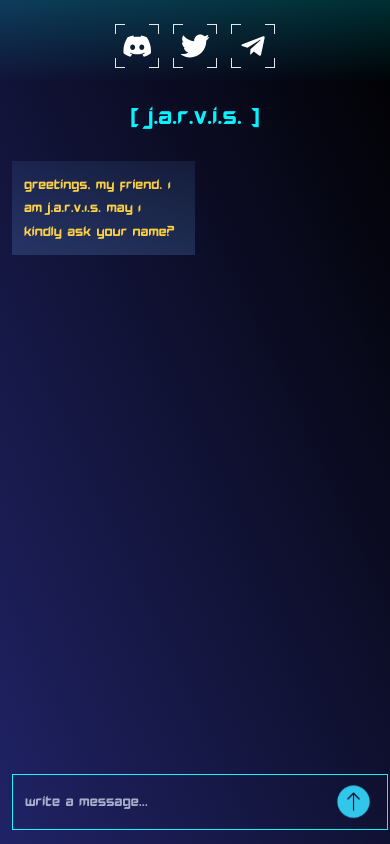
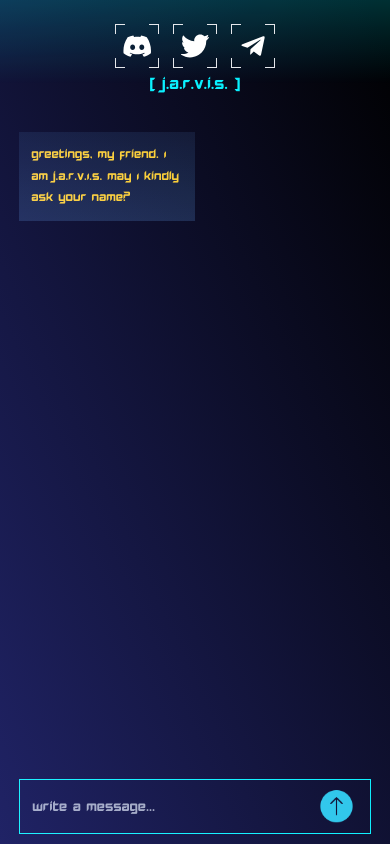
Before and after one commit to 0xArchitect/J.A.R.V.I.S, a React app: page / in a window 390 px wide. Both pictures are taken after a click on the button "ENTER J.A.R.V.I.S". Built offline with nearby package versions, Linux system fonts and the light colour scheme; what assets, dat.gui would draw is missing.

Commit message:
Responsiveness fixes

```diff
--- a/public/index.html
+++ b/public/index.html
@@ -14,7 +14,7 @@
       content="Your Universe needs you. Join the Passengers on their intergalactic mission to pioneer discovery and prosperity across the cosmos."
     />
     <link rel="manifest" href="%PUBLIC_URL%/manifest.json" />
-    <title>Passengers</title>
+    <title>J.A.R.V.I.S.</title>
   </head>
   <body>
     <noscript>You need to enable JavaScript to run this app.</noscript>
--- a/src/components/FlightList/FlightListBackground/FlightListBackground.tsx
+++ b/src/components/FlightList/FlightListBackground/FlightListBackground.tsx
@@ -29,7 +29,7 @@ export default function FlightListBackground({ playing, status }: FlightListBack
   const [data, setData] = useState([""]);
   const [id, setID] = useState("");
 
-  const[follow, setFollow] = useState([""]);
+  const [follow, setFollow] = useState([""]);
 
   const [prompt, setPrompt] = useState("");
   // const [userchats, setUserChats] = useState([""]);
@@ -58,7 +58,7 @@ export default function FlightListBackground({ playing, status }: FlightListBack
       uiLeftRef.current.play();
       uiRightRef.current.play();
 
-      gsap.to(uiVideosRef.current, { opacity: 1, duration: 3, ease: Power2.easeInOut});
+      gsap.to(uiVideosRef.current, { opacity: 1, duration: 3, ease: Power2.easeInOut });
       return;
     }
 
@@ -66,12 +66,12 @@ export default function FlightListBackground({ playing, status }: FlightListBack
     uiLeftRef.current.pause();
     uiRightRef.current.pause();
 
-    gsap.to(uiVideosRef.current, { opacity: 0, duration: 1, ease: Power4.easeIn});
+    gsap.to(uiVideosRef.current, { opacity: 0, duration: 1, ease: Power4.easeIn });
   }, [playing]);
 
   useEffect(() => {
     if (status === FlightState.FlightSpots || status === FlightState.NoDataFound)
-      gsap.to(videoRef.current, { opacity: 0, duration: 1, display: "none", zIndex: -100});
+      gsap.to(videoRef.current, { opacity: 0, duration: 1, display: "none", zIndex: -100 });
   });
 
   function toggleAudio() {
@@ -82,19 +82,19 @@ export default function FlightListBackground({ playing, status }: FlightListBack
     navigate('/');
   }
 
-  async function promptExec(prompt: string){
-    try{
+  async function promptExec(prompt: string) {
+    try {
       const arr = data;
       setLoading(true);
 
       console.log(prompt, id);
-      if(id === ""){
+      if (id === "") {
         console.log("no id")
-        await axios.post("https://jesusai-dyvdf.ondigitalocean.app/rest/chat", {chat: prompt}).then((res: any)=>{console.log(res); arr.pop(); arr.push(res.data.result); setID(res.data.chatId); setLoading(false)}).catch((err)=>{setLoading(false)});
+        await axios.post("https://jesusai-dyvdf.ondigitalocean.app/rest/chat", { chat: prompt }).then((res: any) => { console.log(res); arr.pop(); arr.push(res.data.result); setID(res.data.chatId); setLoading(false) }).catch((err) => { setLoading(false) });
       }
 
-      else{
-        await axios.post("https://jesusai-dyvdf.ondigitalocean.app/rest/chat", {chatId: id ,chat: prompt}).then((res: any)=>{console.log(res); arr.pop(); arr.push(res.data.result); setLoading(false)}).catch((err)=>{setLoading(false)});;
+      else {
+        await axios.post("https://jesusai-dyvdf.ondigitalocean.app/rest/chat", { chatId: id, chat: prompt }).then((res: any) => { console.log(res); arr.pop(); arr.push(res.data.result); setLoading(false) }).catch((err) => { setLoading(false) });;
       }
 
 
@@ -102,18 +102,18 @@ export default function FlightListBackground({ playing, status }: FlightListBack
       console.log("DONE");
 
     }
-    catch(err){
+    catch (err) {
       console.log(err);
     }
   }
 
-  async function followUp(){
+  async function followUp() {
     console.log("followup", id)
-    if(id){
+    if (id) {
 
-      try{
+      try {
         const arr = follow;
-        await axios.post("https://jesusai-dyvdf.ondigitalocean.app/rest/chat/followup", {chatId: id }).then((res: any)=>{
+        await axios.post("https://jesusai-dyvdf.ondigitalocean.app/rest/chat/followup", { chatId: id }).then((res: any) => {
           // console.log(res.data.result);
           const result = res.data.result;
 
@@ -125,7 +125,7 @@ export default function FlightListBackground({ playing, status }: FlightListBack
           console.log(followups);
         })
       }
-      catch(err){
+      catch (err) {
         console.log(err);
       }
     }
@@ -140,7 +140,7 @@ export default function FlightListBackground({ playing, status }: FlightListBack
     }
   }, [data, follow, loading]);
 
-  useEffect(()=>{
+  useEffect(() => {
     followUp();
   }, [data, id])
 
@@ -150,55 +150,41 @@ export default function FlightListBackground({ playing, status }: FlightListBack
     <div className="cover h-screen w-screen bg-gradient-to-tr from-[rgb(32,35,102)] to-black overflow-hidden relative pt-[60px]">
       <div className="h-full w-full relative">
         <div className="cover flex justify-center items-center overflow-hidden">
-          <div
-            ref={uiVideosRef}
-            className="mix-blend-screen min-w-[20vh] relative flex h-full w-full opacity-0"
-          >
-             <video ref={uiLeftRef} src={UI_LEFT} muted playsInline loop className={`h-full max-[1100px]:hidden ${isConsole? "block": "hidden"} `} />
+          <div ref={uiVideosRef} className="mix-blend-screen relative flex justify-center h-full w-full opacity-0">
+            <video ref={uiLeftRef} src={UI_LEFT} muted playsInline loop className={`h-full absolute left-0 max-[1100px]:hidden ${isConsole ? "block" : "hidden"} `} />
+            {status === FlightState.FlightSpots || status === FlightState.NoDataFound &&
+              <div className='main-container z-[50] w-[42.5%] max-[1200px]:w-[35%] max-[1100px]:w-full'>
 
-
-
-{status === FlightState.FlightSpots || status === FlightState.NoDataFound && <div className=' z-[50] p-5 w-[42.5%] max-[1200px]:w-[35%] max-[1100px]:w-full mt-10 pb-20'>
-
-<div className='mx-auto text-center'>
-      <h4 className='prompt text-primary-blue min-[1001px]:text-[3vw] text-[7vw]'>[ j.a.r.v.i.s. ]</h4>
+                <div className='text-center'>
+                  <h4 className='prompt text-primary-blue min-[1001px]:text-[3vw] text-[2rem]'>[ j.a.r.v.i.s. ]</h4>
                 </div>
 
-
-<div className='overflow-scroll noscr h-[70vh] min-[801px]:h-[62vh] pb-5 chat'>
+                <div className='overflow-scroll noscr pb-5 chat'>
 
                   <div className=' w-[50%] block mt-10'>
-      <h4 className='prompt text-yellow-400 bg-gradient-to-b min-[1001px]:text-[1.3vw] text-[4vw] from-blue-400/10 to-blue-400/20 p-5'>Greetings, my friend. I am J.A.R.V.I.S. may I kindly ask your name?</h4>
+                    <h4 className='prompt text-yellow-400 bg-gradient-to-b min-[1001px]:text-[1.5rem] text-[1.5rem] from-blue-400/10 to-blue-400/20 p-5'>
+                      Greetings, my friend. I am J.A.R.V.I.S. may I kindly ask your name?
+                    </h4>
                   </div>
 
-  {data.map((chat, i)=>(
+                  {data.map((chat, i) => (
+                    <div className={`${i == 0 && "hidden"} ${chat === "" ? "p-5" : "p-5"} w-[70%] my-5 flex ${i % 2 == 0 ? "bg-gradient-to-b from-blue-400/10 to-blue-400/20" : "bg-primary-blue float-right"}`}>
+                      <h4 className={` ${i % 2 == 0 ? "text-yellow-400 " : "text-black"} min-[1001px]:text-[1.3vw] text-[1.5rem] prompt `}>{i == data.length - 1 && loading ? "..." : chat}</h4>
+                    </div>
+                  ))}
 
-
-    <div className={`${i == 0 && "hidden"} ${chat === ""? "p-5": "p-5"} w-[70%] my-5 flex ${i%2 == 0 ? "bg-gradient-to-b from-blue-400/10 to-blue-400/20": "bg-primary-blue float-right"}`}>
-    <h4 className={` ${i%2 == 0? "text-yellow-400 " : "text-black"} min-[1001px]:text-[1.3vw] text-[4vw] prompt `}>{i == data.length-1 && loading ? "...": chat}</h4>
-
-
-</div>
-
-  )) }
-
-  <div className='grid grid-flow-cols gap-5 grid-cols-3 min-[1100px]:w-[80%] mx-auto'>
-
-  {!loading && follow.map((f, i)=>(
-
-      <div onClick={()=>{
-
+                  <div className='grid grid-flow-cols gap-5 grid-cols-3 min-[1100px]:w-[100%] mx-auto'>
+                    {!loading && follow.map((f, i) => (
+                      <div onClick={() => {
                         const arr = data;
-
                         promptExec(f);
                         arr.push(f);
                         arr.push("");
                         setData(arr);
                         setPrompt("");
                         // ${i !== 2 && i!==3 && i!==4 ? "hidden": null}
-
-        }} className={`${f==""? "hidden": null} p-3 border-[1px] border-blue-300 bg-gradient-to-b from-blue-300/10 to-blue-300/30`}>
-        <h4 className=' prompt text-[1.2vw] max-[1100px]:text-[3vw]'>{f.substring(0,100)}...</h4>
+                      }} className={`${f == "" ? "hidden" : null} p-3 border-[1px] border-blue-300 bg-gradient-to-b from-blue-300/10 to-blue-300/30`}>
+                        <h4 className=' prompt text-[1rem] max-[1100px]:text-[1.5rem] overflow-hidden'>{f.substring(0, 100)}...</h4>
                       </div>
                     ))
                     }
@@ -207,13 +193,12 @@ export default function FlightListBackground({ playing, status }: FlightListBack
 
                   <div ref={contentRef} className='mt-5' />
                 </div>
-  <form onSubmit={(e)=>{
 
+                <form
+                  onSubmit={(e) => {
                     e.preventDefault();
-
                     const arr = data;
-
-    if(prompt !== ""){
+                    if (prompt !== "") {
 
                       promptExec(prompt);
                       arr.push(prompt);
@@ -221,24 +206,20 @@ export default function FlightListBackground({ playing, status }: FlightListBack
                       setData(arr);
                       setPrompt("");
                     }
-  }} className='chat-box'>
+                  }}
+                  className='chat-box'
+                >
                   <input placeholder="Write a message..." disabled={loading} type="text" value={prompt} onChange={handlepromptChange} className="w-[95%] min-[1001px]:text-[1.3vw] text-[4.6vw] bg-transparent text-primary-blue text-lg py-8 min-[1001px]:py-4 px-5 prompt ">
                   </input>
                   <button type='submit' className='mx-3 rounded-full'>
-      <img className='w-[80%] -rotate-90 shadow-xl hover:shadow-primary-blue/30 rounded-full' src={send}/>
+                    <img className='w-[80%] -rotate-90 shadow-xl hover:shadow-primary-blue/30 rounded-full' src={send} />
                   </button>
                 </form>
-</div>}
-
-
-
-
-
-
-            <video ref={uiRightRef} src={UI_RIGHT} muted playsInline loop className={`h-full absolute right-0 max-[1100px]:hidden float-right ${isConsole? "block": "hidden"}`}/>
-
               </div>
-          { status === FlightState.FlightSpots || status === FlightState.NoDataFound ? null :<div className="cover mix-blend-screen justify-center items-center h-full w-full absolute z-[0]">
+            }
+            <video ref={uiRightRef} src={UI_RIGHT} muted playsInline loop className={`h-full absolute right-0 max-[1100px]:hidden ${isConsole ? "block" : "hidden"}`} />
+          </div>
+          {status === FlightState.FlightSpots || status === FlightState.NoDataFound ? null : <div className="cover mix-blend-screen justify-center items-center h-full w-full absolute z-[0]">
             <div className="flex flex-1" />
             <video
               ref={videoRef}
@@ -271,7 +252,7 @@ export default function FlightListBackground({ playing, status }: FlightListBack
         </div>
 
         <div className="flex mx-auto min-[801px]:translate-y-[-20px] justify-center justify-items-center items-center">
-         {isConsole && <PassengersSocialButtons  socialsEnabled={true}/>}
+          {isConsole && <PassengersSocialButtons socialsEnabled={true} />}
         </div>
       </div>
     </div>
--- a/src/index.scss
+++ b/src/index.scss
@@ -432,40 +432,23 @@ body {
   }
 }
 
+.main-container {
+  display: grid;
+  grid-template-rows: auto 1fr auto;
+  gap: 1rem;
+  padding: 1rem 2rem;
+  max-height: 100%;
+}
 
 .chat-box {
-  position: fixed;
-  bottom: 1.5rem;
-  margin: 0 auto;
-
-  width: 40%;
   display: flex;
-  // background-color: rgb(34 211 238 / 0.3);
-  // background-color: #13153c;
-
   border: 1px solid rgb(0 240 255);
 
   z-index: 50;
 
-  @media (max-width:1200px) {
-    width: 32%;
-  }
-
   @media (max-width:1100px) {
-    width: 96.5%;
-    // background-color: hsla(188, 86%, 43%, 0.5);
-
     input {
       font-size: 16px !important;
     }
   }
 }
-
-.chat {
-  padding-bottom: 4.5rem;
-
-  @media (max-width:1000px) {
-    padding-bottom: 1rem;
-    height: 67vh;
-  }
-}
```
Lines whose indentation alone changed are shown as unchanged.
